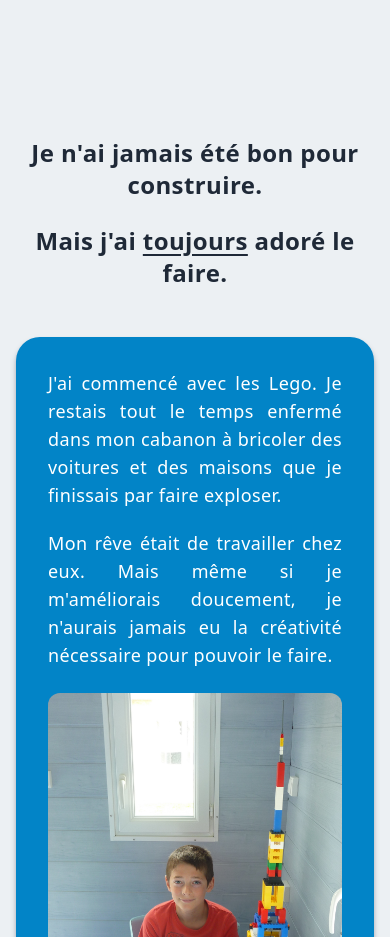
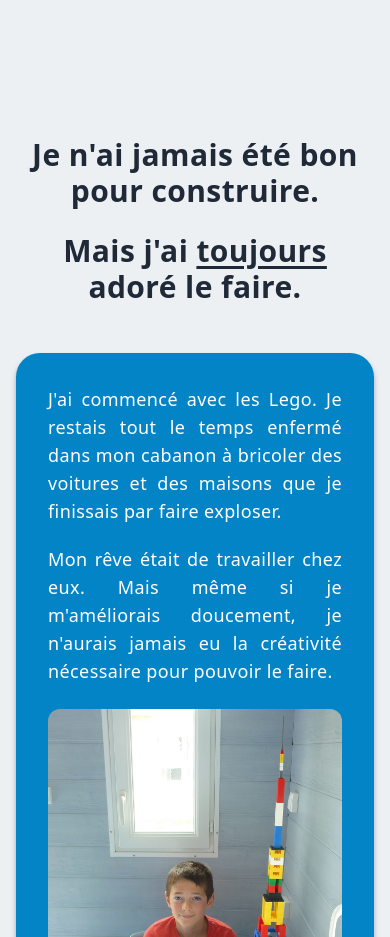
Before and after one commit to N0E-P/my_portfolio, a Next.js app: page / in a window 390 px wide. Shown: the part 980-1917 px from the top of the page. Built offline with nearby package versions, Linux system fonts and the light colour scheme.

Commit message:
Update 2-Presentation.js

```diff
--- a/components/fr/2-Presentation.js
+++ b/components/fr/2-Presentation.js
@@ -2,10 +2,10 @@ export default function Presentation() {
   return (
     <div id="presentation" className="w-full p-4 items-center">
       <div className="max-w-[1400px] m-auto ">
-        <h1 className="text-center mt-5 text-2xl sm:text-3xl md:text-4xl lg:text-5xl">
+        <h1 className="mt-5">
           Je n'ai jamais été bon pour construire.
         </h1>
-        <h1 className="text-center mb-12 mt-6 text-2xl sm:text-3xl md:text-4xl lg:text-5xl">
+        <h1 className="mb-12 mt-6">
           Mais j'ai{" "}
           <span className="underline underline-offset-4">toujours</span> adoré
           le faire.
```
